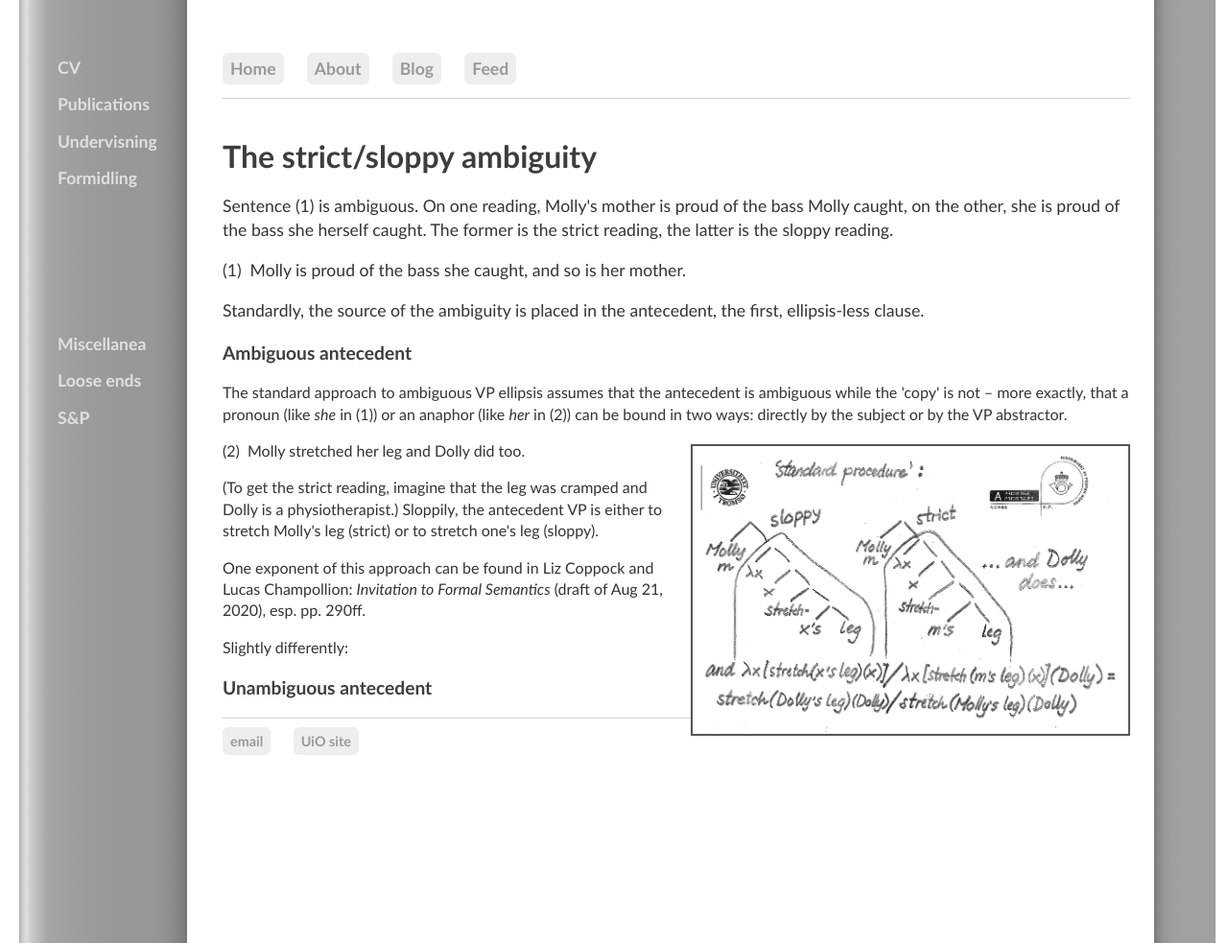
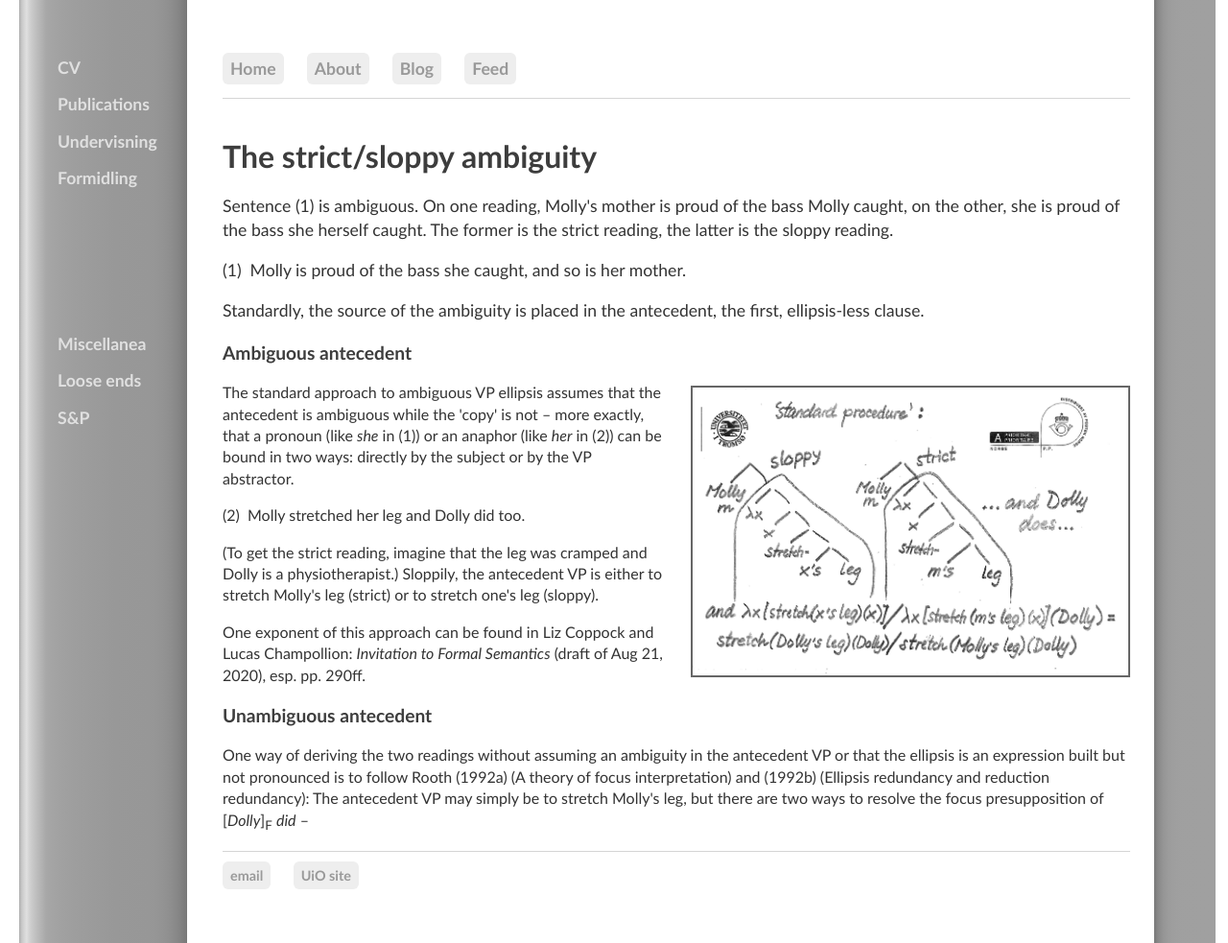
Before and after one commit to kjelljs/kjelljs.github.io, a Jekyll site: the page built from courses/ellipsis/unambig.html, in a window 1280 px wide and 983 px high. Shown: the whole window at 96% size. Built offline with Jekyll 4.4.1, drawn with Linux system fonts in a browser that asks for light colours.

Commit message:
Update unambig.html

```diff
--- a/courses/ellipsis/unambig.html
+++ b/courses/ellipsis/unambig.html
@@ -8,11 +8,11 @@ title: "The strict/sloppy ambiguity"
 </p>
 </div>
 <h3>Ambiguous antecedent</h3>
-<p>The standard approach to ambiguous VP ellipsis assumes that the antecedent is ambiguous while the 'copy' is not – more exactly, that a pronoun (like <i>she</i> in (1)) or an anaphor (like <i>her</i> in (2)) can be bound in two ways: directly by the subject or by the VP abstractor.</p>
-<div style="float:right;"><figure class="rightfig"><img style="height:300px; border: 2px solid #555" src="/pics/sloppy.jpg"></figure></div>
+<div style="float:right;"><figure class="rightfig"><img style="height:300px; border: 2px solid #666" src="/pics/sloppy.jpg"></figure></div><p>The standard approach to ambiguous VP ellipsis assumes that the antecedent is ambiguous while the 'copy' is not – more exactly, that a pronoun (like <i>she</i> in (1)) or an anaphor (like <i>her</i> in (2)) can be bound in two ways: directly by the subject or by the VP abstractor.</p>
 <p>(2) &nbsp;Molly stretched her leg and Dolly did too.</p>
 <p>(To get the strict reading, imagine that the leg was cramped and Dolly is a physiotherapist.) Sloppily, the antecedent VP is either to stretch Molly's leg (strict) or to stretch one's leg (sloppy).</p><p>One exponent of this approach can be found in
 Liz Coppock and Lucas Champollion: <i>Invitation to Formal Semantics</i> (draft of Aug 21, 2020), esp. pp. 290ff.
 </p>
-<p>Slightly differently:
 <h3>Unambiguous antecedent</h3>
+<p>One way of deriving the two readings without assuming an ambiguity in the antecedent VP or that the ellipsis is an expression built but not pronounced is to follow Rooth (1992a) (A theory of focus interpretation) and (1992b) (Ellipsis redundancy and reduction redundancy): The antecedent VP may simply be to stretch Molly's leg, but there are two ways to resolve the focus presupposition of [<i>Dolly</i>]<sub>F</sub> <i>did</i> –
+</p>
```
